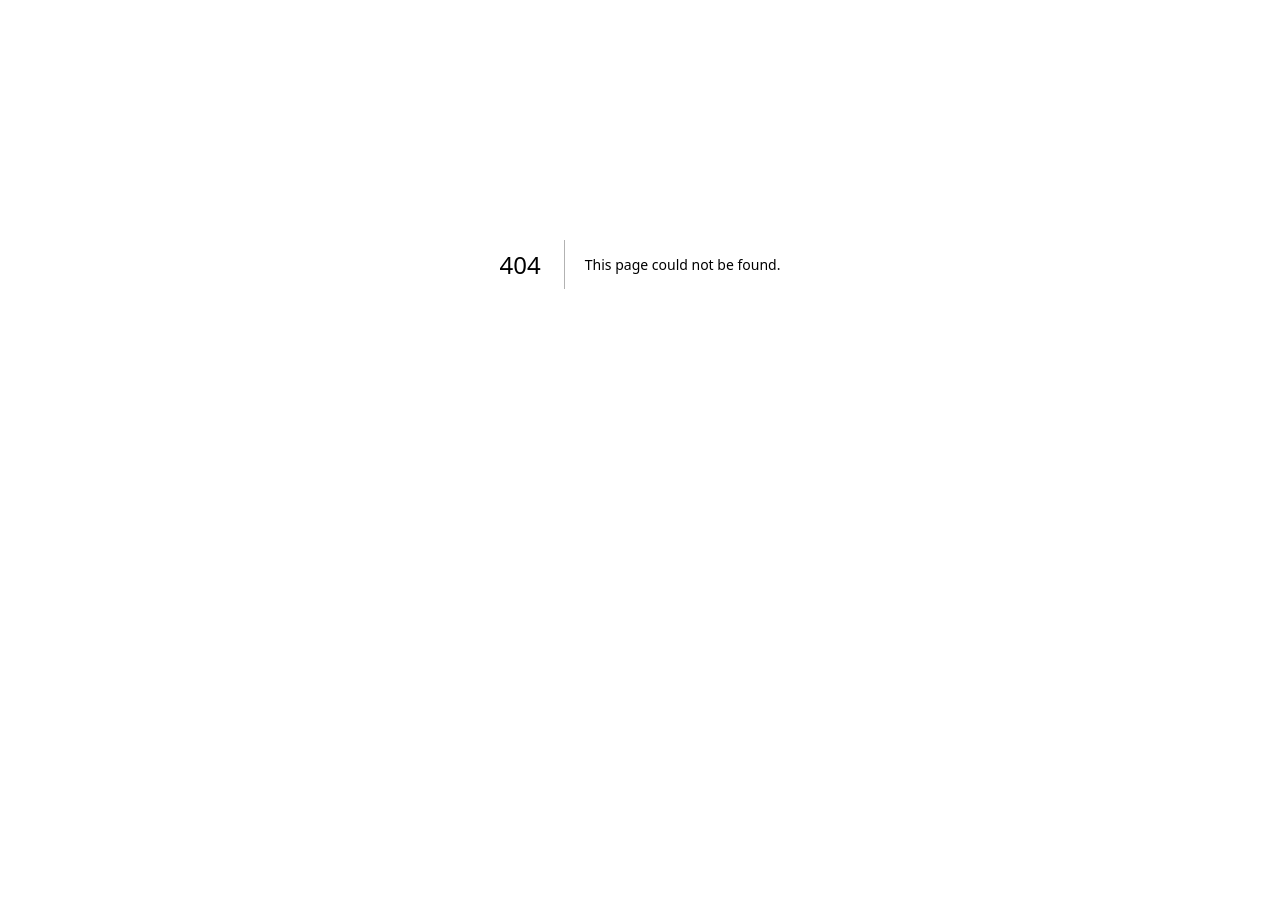
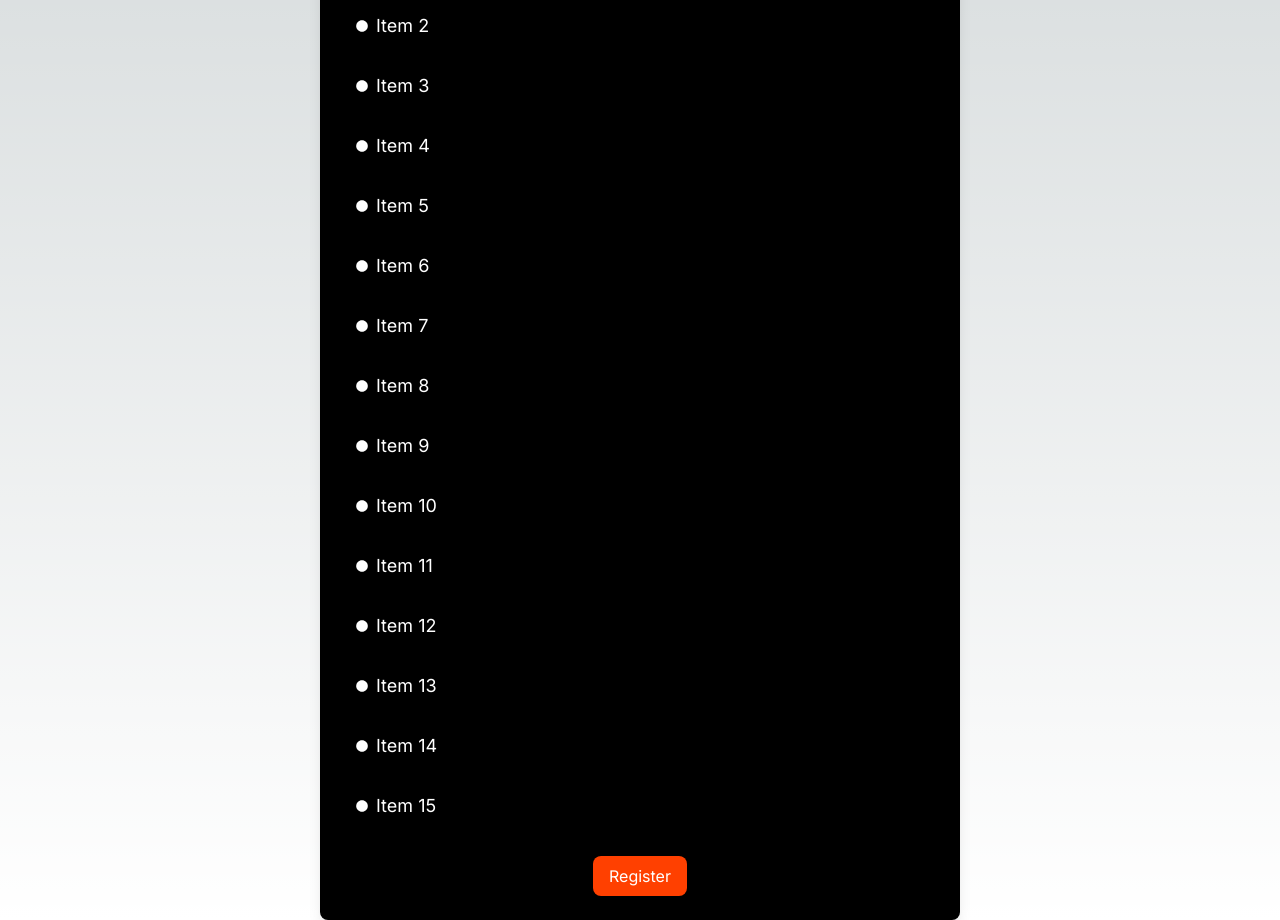
Before and after one commit to Swayanshu004/30DaysChallenge-Frontend, a Next.js app: page /List-content in a window 1280 px wide. Before the commit this address had no page. Shown: the part 160-1080 px from the top of the page. Before the commit the page ends 824 px from the top, so only its background shows below. Built offline with nearby package versions, Linux system fonts and the light colour scheme.

Commit message:
add List-content page

```diff
--- /dev/null
+++ b/src/app/List-content/page.tsx
@@ -0,0 +1,39 @@
+import Link from 'next/link';
+import { FaCircle } from 'react-icons/fa'; // Importing the dot icon
+
+const Home: React.FC = () => {
+  // Example list data
+  const items: string[] = ['Item 1', 'Item 2', 'Item 3', 'Item 4', 'Item 5','Item 6', 'Item 7', 'Item 8', 'Item 9', 'Item 10','Item 11', 'Item 12', 'Item 13', 'Item 14', 'Item 15'];
+
+  return (
+    <div className="min-h-screen flex flex-col items-center justify-center bg-black-100">
+      <div className="bg-black p-6 rounded-lg shadow-lg w-2/4">
+        <h1 className="text-3xl font-bold mb-4 text-white">List of Items</h1>
+
+        <ul className="space-y-2 mb-6">
+          {items.map((item, index) => (
+            <li key={index} className="bg-black-700 p-3 rounded-lg shadow-sm text-white text-lg flex items-center">
+              {/* Dot Icon and item */}
+              <FaCircle className="mr-2 text-xs text-white" /> {/* Dot Icon added */}
+              {item}
+            </li>
+          ))}
+        </ul>
+
+        {/* Centered Registration button with custom color */}
+        <div className="flex justify-center">
+          <Link href="/register" passHref>
+            <button
+              className="text-white px-4 py-2 rounded-lg shadow hover:opacity-80 transition"
+              style={{ backgroundColor: '#ff4000' }}
+            >
+              Register
+            </button>
+          </Link>
+        </div>
+      </div>
+    </div>
+  );
+};
+
+export default Home;
--- /dev/null
+++ b/src/app/List-content/register.tsx
@@ -0,0 +1,12 @@
+const Register: React.FC = () => {
+    return (
+      <div className="min-h-screen flex flex-col items-center justify-center bg-gray-100">
+        <div className="bg-white p-6 rounded-lg shadow-lg">
+          <h1 className="text-2xl font-bold mb-4">Registration Page</h1>
+          <p className="text-gray-600">This is where you can add your registration form.</p>
+        </div>
+      </div>
+    );
+  };
+
+  export default Register;
```
